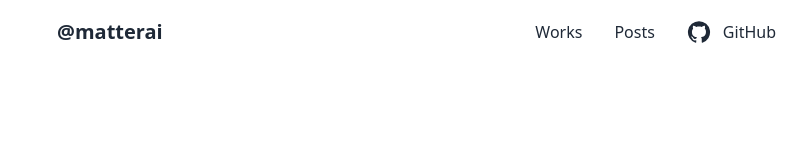
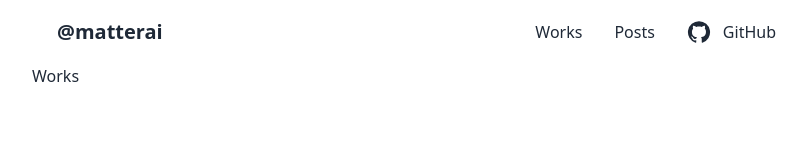
Before and after one commit to matterai/homepage, a React (Create React App) app in the folder client-app/: page /works in a window 1280 px wide. Shown: the top 160 px of the page, without its empty margins (224-1031 px from the left). Built offline with nearby package versions, Linux system fonts and the light colour scheme.

Commit message:
Simple router to pages

```diff
--- a/client-app/package.json
+++ b/client-app/package.json
@@ -19,7 +19,7 @@
     "daisyui": "^2.31.0",
     "react": "^18.2.0",
     "react-dom": "^18.2.0",
-    "react-router-dom": "6",
+    "react-router-dom": "^6.4.1",
     "react-scripts": "5.0.1",
     "typescript": "^4.8.3",
     "web-vitals": "^2.1.4"
--- a/client-app/src/App.tsx
+++ b/client-app/src/App.tsx
@@ -1,9 +1,18 @@
-import Header from "./components/Header";
+import { Route, Routes } from 'react-router-dom';
+import Index from "./pages/Index";
+import Posts from './pages/Posts';
+import Works from "./pages/Works";
 
 function App() {
   return (
-    <div className="container mx-auto">
-      <Header />
+    <div>
+      <div className="container mx-auto">
+        <Routes>
+          <Route path="/" element={<Index />} />
+          <Route path="/works" element={<Works />} />
+          <Route path="/posts" element={<Posts />} />
+        </Routes>
+      </div>
     </div>
   );
 }
--- a/client-app/src/components/Header.tsx
+++ b/client-app/src/components/Header.tsx
@@ -1,5 +1,6 @@
 import { Component } from "react";
 import GitHubIcon from '@mui/icons-material/GitHub';
+import { Link } from "react-router-dom";
 
 export default class Header extends Component {
     render() {
@@ -12,22 +13,9 @@ export default class Header extends Component {
                 </div>
                 <div className="flex-none">
                     <ul className="menu menu-horizontal p-0">
-                        <li>
-                            <a href="/">
-                                Works
-                            </a>
-                        </li>
-                        <li>
-                            <a href="/">
-                                Posts
-                            </a>
-                        </li>
-                        <li>
-                            <a href="/">
-                                <GitHubIcon />
-                                GitHub
-                            </a>
-                        </li>
+                        <li><Link to="/works">Works</Link></li>
+                        <li><Link to="/posts">Posts</Link></li>
+                        <li><a href="https://github.com/matterai"><GitHubIcon /> GitHub</a></li>
                     </ul>
                 </div>
             </div>
--- /dev/null
+++ b/client-app/src/pages/Index.tsx
@@ -0,0 +1,13 @@
+import { Component } from "react";
+import Header from "../components/Header";
+
+export default class Index extends Component {
+  render() {
+    return (
+      <div>
+        <Header />
+        Homepage
+      </div>
+    )
+  }
+}
--- /dev/null
+++ b/client-app/src/pages/Posts.tsx
@@ -0,0 +1,13 @@
+import { Component } from "react";
+import Header from "../components/Header";
+
+export default class Posts extends Component {
+  render() {
+    return (
+      <div>
+        <Header />
+        Posts
+      </div>
+    )
+  }
+}
--- /dev/null
+++ b/client-app/src/pages/Works.tsx
@@ -0,0 +1,13 @@
+import { Component } from "react";
+import Header from "../components/Header";
+
+export default class Works extends Component {
+  render() {
+    return(
+      <div>
+        <Header />
+        Works
+      </div>
+    );
+  }
+}
```
Also changed, not shown: 1 other file (tests, documents, lock files or other folders).
